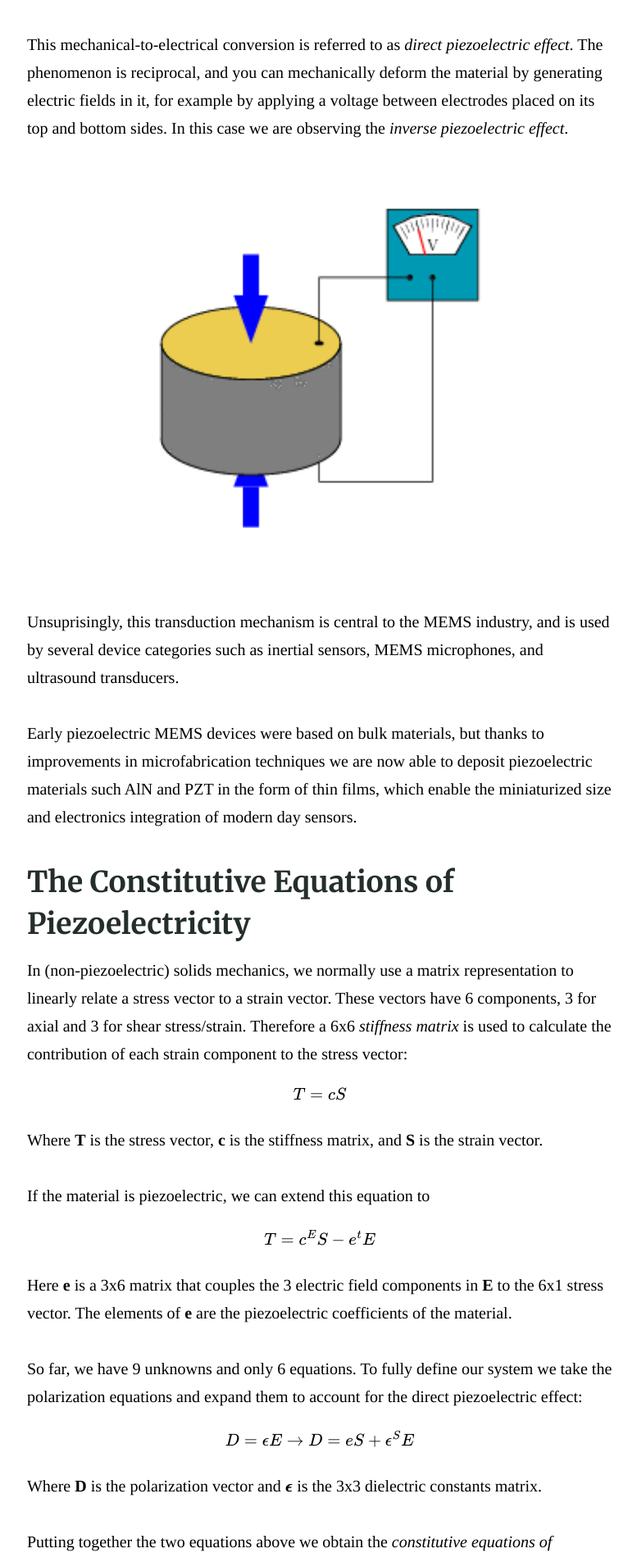
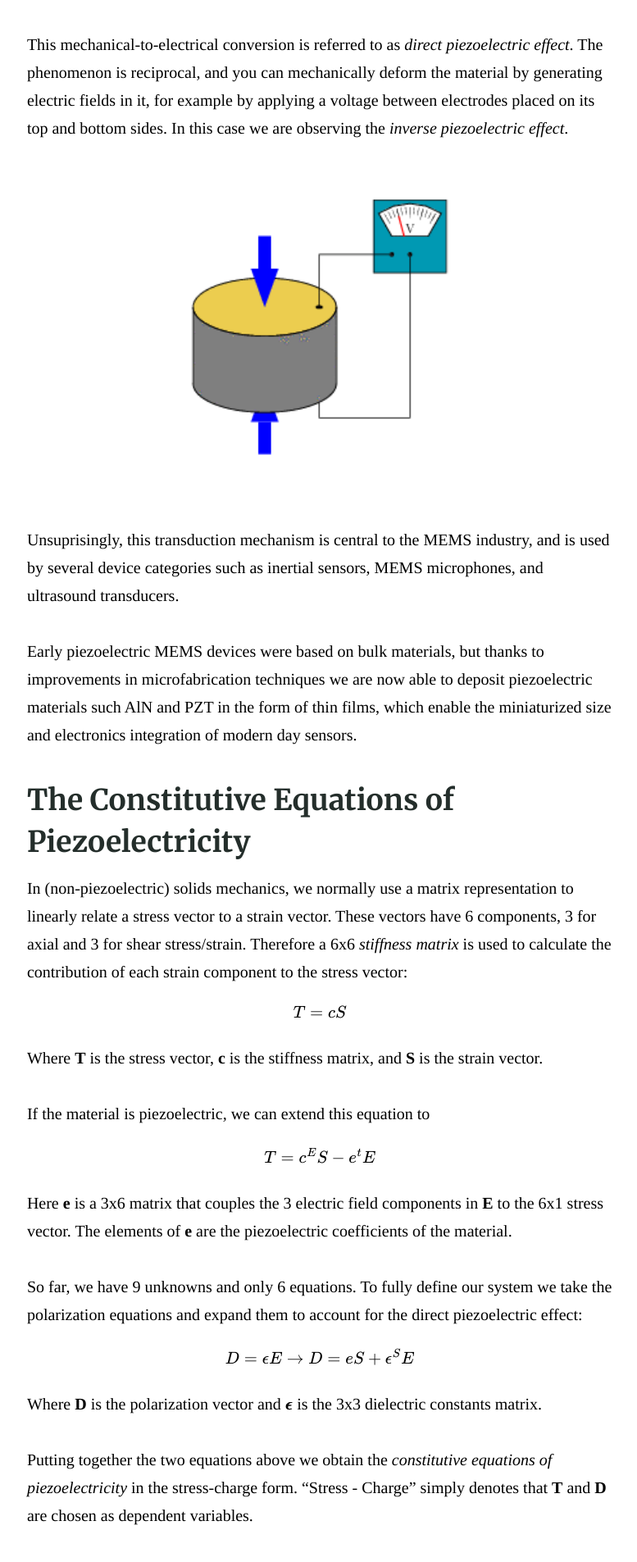
Before and after one commit to simeonipietro/memscademy.com, a Jekyll site: the page built from _posts/2020-06-15- Piezoelectricity for Grad Students.md, in a window 1280 px wide. Shown: the part 784-2689 px from the top of the page at 82% size, without its empty margins (250-1027 px from the left). Built offline with Jekyll 4.4.1, drawn with Linux system fonts in a browser that asks for light colours; our own code applies the rules of GitHub Pages for plain Markdown files; formulas are drawn with MathJax 3.

Commit message:
Update 2020-06-15- Piezoelectricity for Grad Students.md

```diff
--- a/_posts/2020-06-15- Piezoelectricity for Grad Students.md
+++ b/_posts/2020-06-15- Piezoelectricity for Grad Students.md
@@ -12,7 +12,7 @@ Some materials are characterized by a crystal structure such that a net polariza
 
 This mechanical-to-electrical conversion is referred to as *direct piezoelectric effect*. The phenomenon is reciprocal, and you can mechanically deform the material by generating electric fields in it, for example by applying a voltage between electrodes placed on its top and bottom sides. In this case we are observing the *inverse piezoelectric effect*.
 
-{% include figure.html image="/assets/images/Piezo-Grad/SchemaPiezo.gif" caption=" " width="500" height="500" %}
+{% include figure.html image="/assets/images/Piezo-Grad/SchemaPiezo.gif" caption=" " width="400" height="400" %}
 
 Unsuprisingly, this transduction mechanism is central to the MEMS industry, and is used by several device categories such as inertial sensors, MEMS microphones, and ultrasound transducers.
 
```
